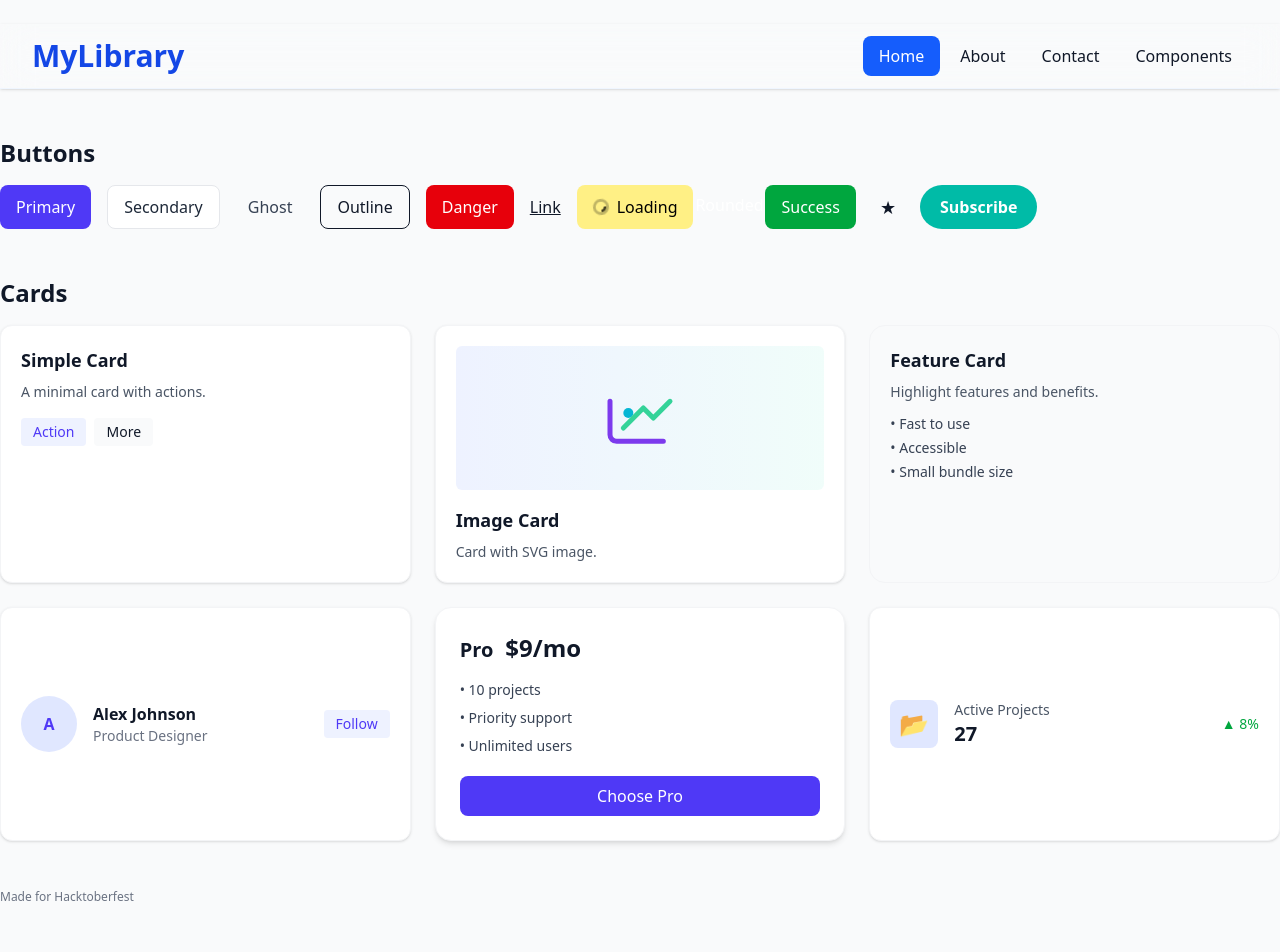
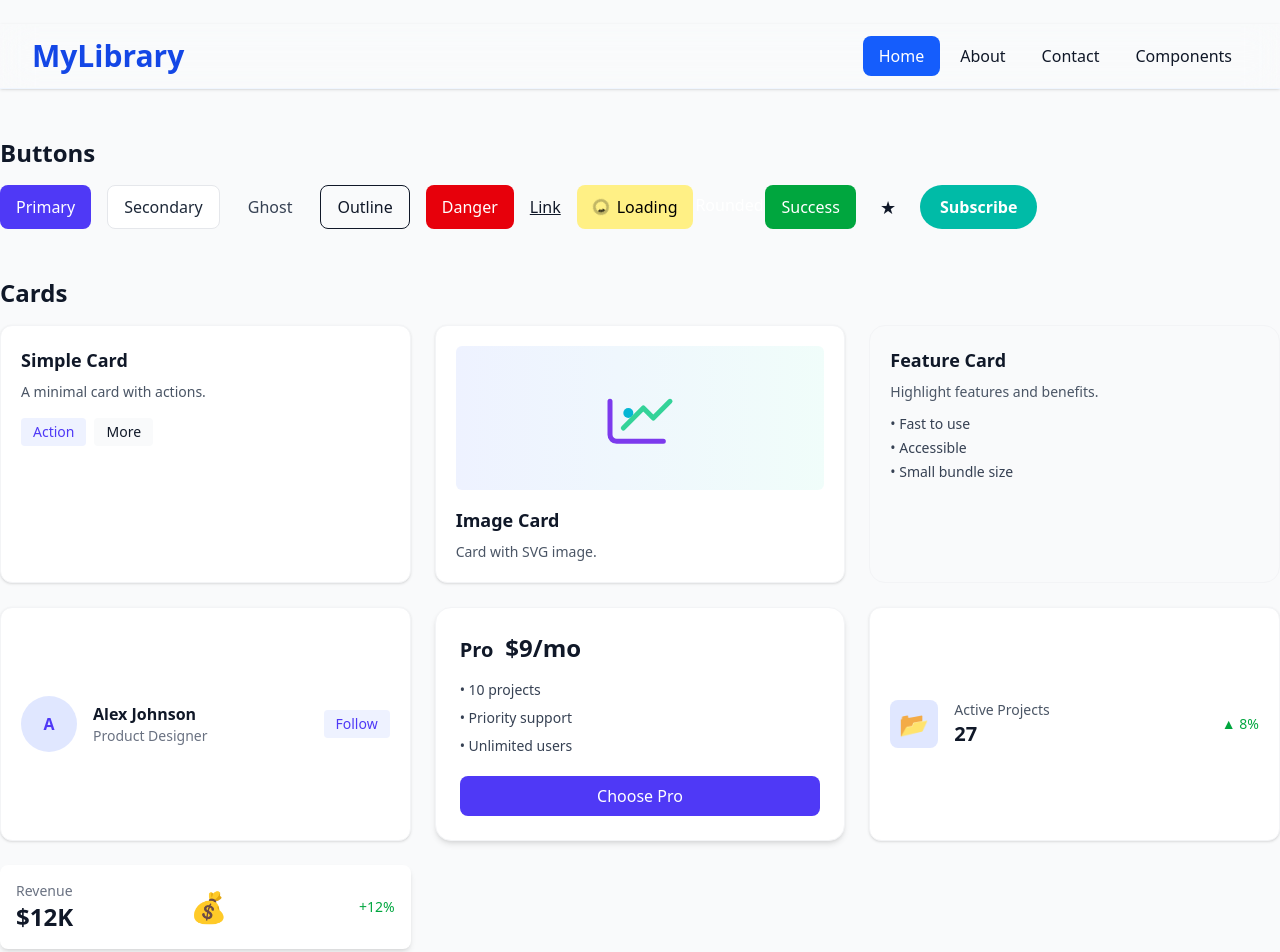
Before and after one commit to xMrAfonso/component-library, a Next.js app: page / in a window 1280 px wide. Shown: the top 952 px of the page. Before the commit the page ends 929 px from the top, so only its background shows below. Built offline with nearby package versions, Linux system fonts and the light colour scheme.

Commit message:
add stats card

```diff
--- a/src/app/page.js
+++ b/src/app/page.js
@@ -17,6 +17,7 @@ import LinkButton from '@/components/buttons/LinkButton'
 import LoadingButton from '@/components/buttons/LoadingButton'
 import RoundButton from '@/components/buttons/RoundButton'
 import SuccessButton from '@/components/buttons/SuccessButton'
+import StatsCard from '@/components/cards/StatsCard'
 
 export default function Page() {
   return (
@@ -47,6 +48,7 @@ export default function Page() {
           <ProfileCard name="Alex Johnson" role="Product Designer" />
           <PricingCard plan="Pro" price="$9/mo" features={["10 projects", "Priority support", "Unlimited users"]} />
           <DataCard title="Active Projects" value="27" icon="📂" trend={8} />
+          <StatsCard title="Revenue" value="$12K" icon="💰" trend={12} />
         </div>
       </section>
     </div>
--- /dev/null
+++ b/src/components/cards/StatsCard.jsx
@@ -0,0 +1,20 @@
+import React from "react";
+
+const StatsCard = ({ title, value, icon, trend }) => {
+    return (
+        <div className="p-4 rounded-lg shadow-md bg-white flex items-center justify-between">
+            <div>
+                <h3 className="text-sm font-medium text-gray-500">{title}</h3>
+                <p className="text-2xl font-semibold text-gray-900">{value}</p>
+            </div>
+            <div className="text-3xl">{icon}</div>
+            {trend && (
+                <span className={`ml-4 text-sm font-medium ${trend > 0 ? 'text-green-600' : 'text-red-600'}`}>
+                    {trend > 0 ? `+${trend}%` : `${trend}%`}
+                </span>
+            )}
+        </div>
+    );
+};
+
+export default StatsCard;
```
